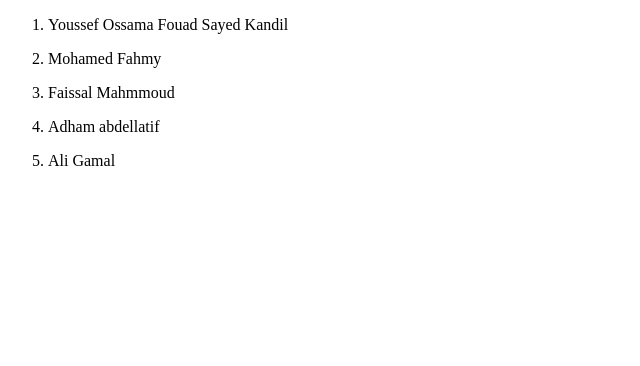
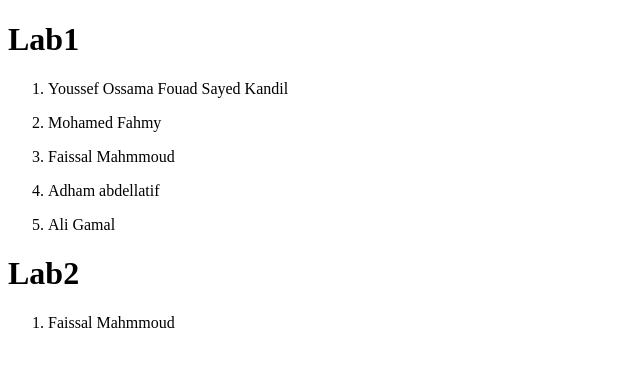
Before and after one commit to Youssef0ssama/VersionControl, a plain HTML site: page index.html in a window 1280 px wide. Shown: the whole page, without its empty margins (0-640 px from the left). Drawn offline with Linux system fonts and the light colour scheme.

Commit message:
Faissal commit

```diff
--- a/index.html
+++ b/index.html
@@ -6,6 +6,7 @@
     <title>Team names</title>
   </head>
   <body>
+    <h1>Lab1</h1>
     <ol>
       <li>Youssef Ossama Fouad Sayed Kandil</li>
       <li><p>Mohamed Fahmy</p></li>
@@ -13,5 +14,9 @@
       <li><p>Adham abdellatif</p></li>
       <li><p>Ali Gamal</p></li>
     </ol>
+    <h1>Lab2</h1>
+    <ol>
+      <li><p>Faissal Mahmmoud</p></li>
+    </ol>
   </body>
 </html>
```
